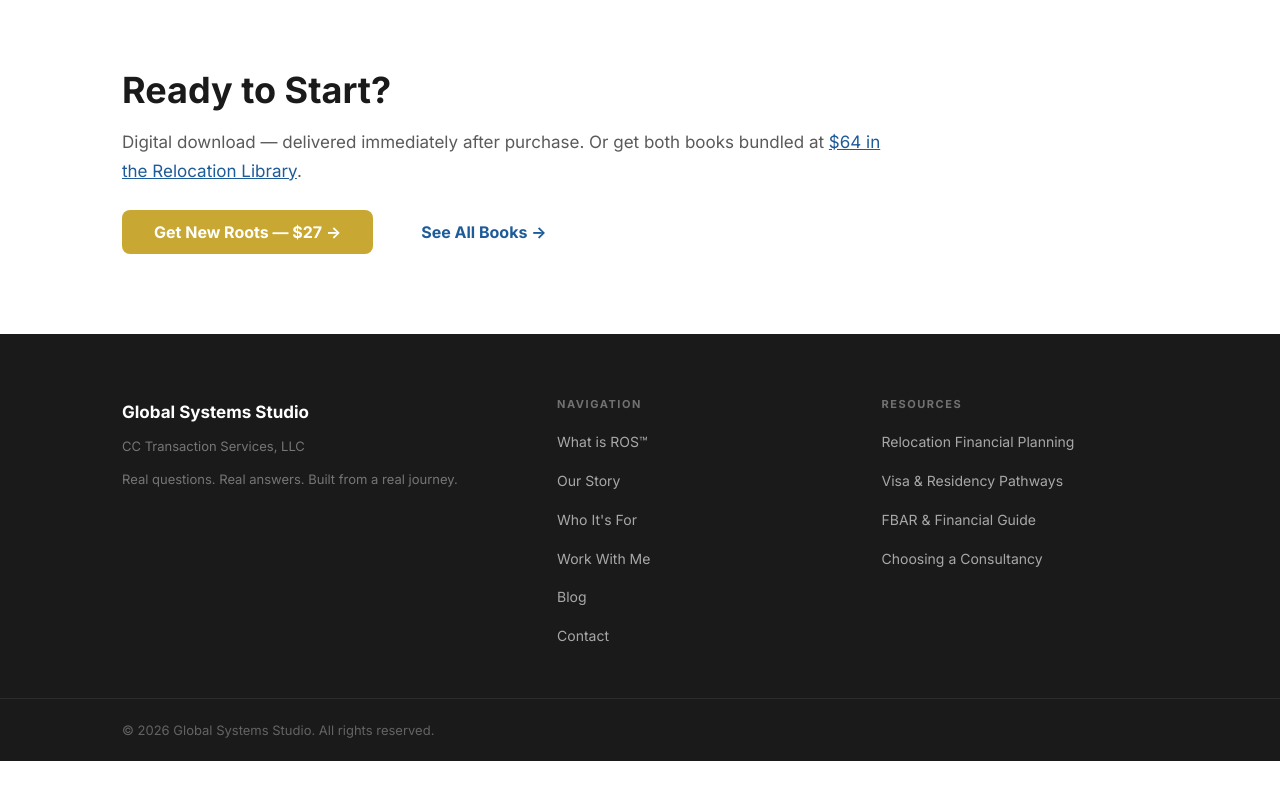
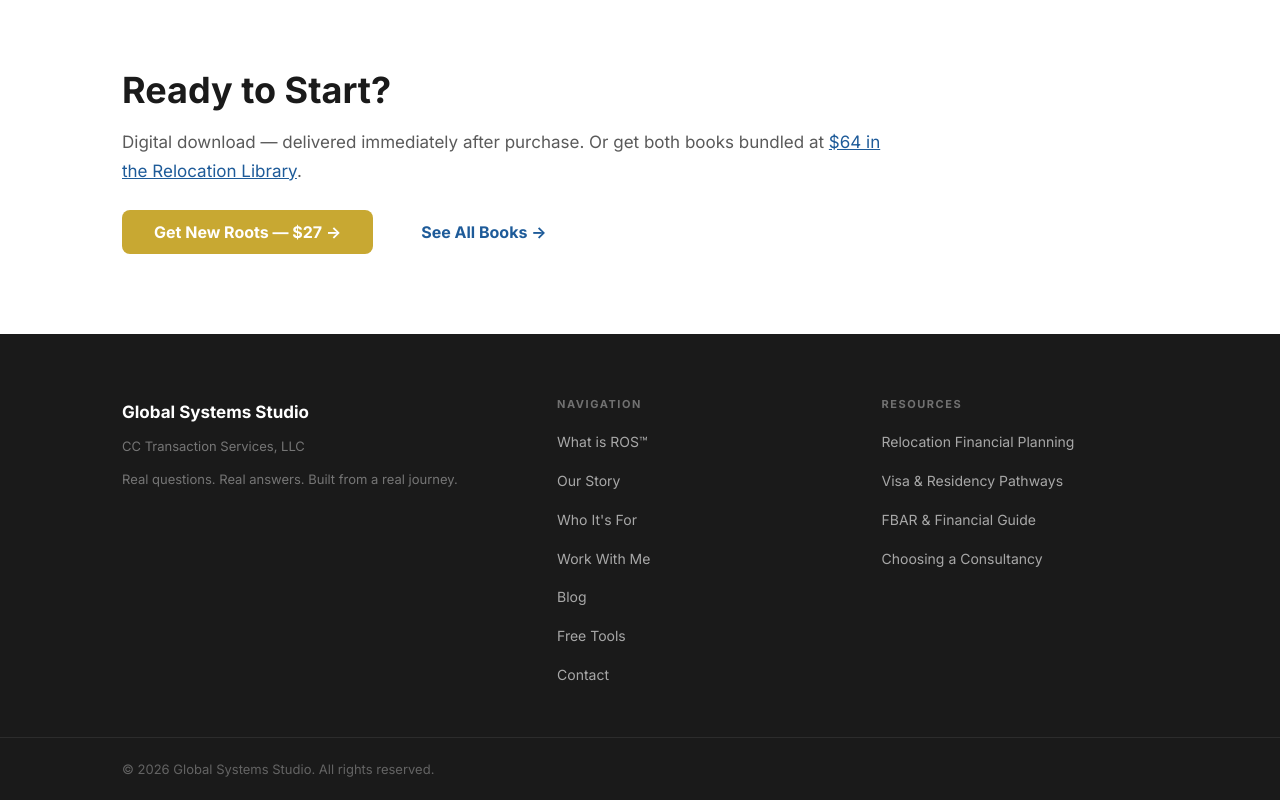
Before and after one commit to globalsystemsstudio-lang/gss-website, a Next.js app: page /shop/new-roots in a window 1280 px wide. Shown: the part 1610-2410 px from the top of the page. Before the commit the page ends 2371 px from the top, so only its background shows below. Built offline with nearby package versions, Linux system fonts and the light colour scheme.

Commit message:
Add Free Tools link to footer nav

```diff
--- a/components/Footer.jsx
+++ b/components/Footer.jsx
@@ -21,6 +21,7 @@ export default function Footer() {
                 <li><Link href="/who-its-for">Who It's For</Link></li>
                 <li><Link href="/work-with-me">Work With Me</Link></li>
                 <li><Link href="/blog">Blog</Link></li>
+                <li><Link href="/tools">Free Tools</Link></li>
                 <li><Link href="/contact">Contact</Link></li>
               </ul>
             </div>
```
